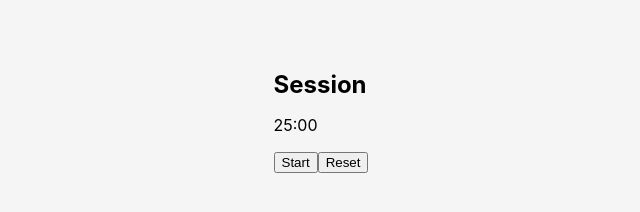
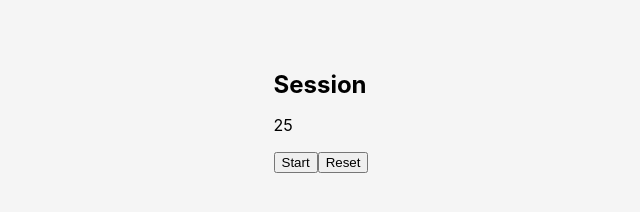
Before and after one commit to fletcher-greg/pomodora-clock, a React (Create React App) app: page / in a window 1280 px wide. Shown: the part 538-750 px from the top of the page, without its empty margins (319-959 px from the left). Built offline with nearby package versions, Linux system fonts and the light colour scheme.

Commit message:
add dispatch for inc and decrease

```diff
--- a/src/App.js
+++ b/src/App.js
@@ -1,111 +1,150 @@
-import React, {useState, useEffect, useContext, useReducer} from 'react';
-import {reducer, initialState} from './store/reducer'
-import './App.css';
+import React, { useState, useEffect, useContext, useReducer } from "react";
+import { reducer, initialState } from "./store/reducer";
+import "./App.css";
 
 function App() {
-  const [state, dispatch] = useReducer(reducer, initialState)
+  const [state, dispatch] = useReducer(reducer, initialState);
 
   return (
     <div className="App">
-      <Break />
-      <Session />
-      <Timer dispatch={dispatch} />
+      <Break dispatch={dispatch} />
+      <Session dispatch={dispatch} />
+      <Timer state={state} dispatch={dispatch} />
     </div>
   );
 }
 
 export default App;
 
+function Break({ dispatch }) {
+  let [bCount, setBCount] = useState(5);
 
-
-function Break(){
-
- let [bCount, setBCount] = useState(5)
-
- function inc(){
-  if(bCount >= 60 ){
-    return
+  function inc() {
+    if (bCount >= 60) {
+      return;
     }
-  setBCount(bCount +=1)
+    setBCount((bCount += 1));
   }
 
-function dec(){
-  if( bCount <=0){
-    return
+  function dec() {
+    if (bCount <= 0) {
+      return;
     }
-  setBCount(bCount -=1)
+    setBCount((bCount -= 1));
   }
 
-
- function brTime(){
-
-  return bCount
+  function brTime() {
+    return bCount;
   }
 
-return <div>
-  <h2 id='break-label'>Break Length</h2>
+  return (
+    <div>
+      <h2 id="break-label">Break Length</h2>
       <div className="break-content">
         <h2 id="break-length">{brTime()}</h2>
         <div className="btn-wrapper">
-    <button onClick={() => dec()} id="break-decrement">DEC</button>
-    <button onClick={() =>inc()} id="break-increment">INC</button>
+          <button onClick={() => dec()} id="break-decrement">
+            DEC
+          </button>
+          <button onClick={() => inc()} id="break-increment">
+            INC
+          </button>
         </div>
       </div>
     </div>
+  );
 }
 
+function Session({ dispatch }) {
+  let [session, setSession] = useState(25);
 
-function Session(){
-  let [session, setSession] = useState(25)
-
-  function inc(){
-    if(session >= 60 ){
-      return
+  function inc() {
+    if (session >= 60) {
+      return;
     }
-    setSession(session +=1)
+    setSession((session += 1));
+    dispatch({ type: "SESSINC" });
   }
 
-  function dec(){
-    if( session <=0){
-      return
+  function dec() {
+    if (session <= 0) {
+      return;
     }
-    setSession(session -=1)
+    setSession((session -= 1));
+    dispatch({ type: "SESSDEC" });
   }
 
-  function sessTime(){
-
-    return session
+  function sessTime() {
+    return session;
   }
 
- return <div>
-   <h2 id='session-label'>session Length</h2>
+  return (
+    <div>
+      <h2 id="session-label">session Length</h2>
       <div className="session-content">
         <h2 id="session-length">{sessTime()}</h2>
         <div className="btn-wrapper">
-     <button onClick={() => dec()} id="session-decrement">DEC</button>
-     <button onClick={() => inc()} id="session-increment">INC</button>
+          <button onClick={() => dec()} id="session-decrement">
+            DEC
+          </button>
+          <button onClick={() => inc()} id="session-increment">
+            INC
+          </button>
         </div>
       </div>
     </div>
+  );
 }
 
-
- function Timer({dispatch}){
-   return <section className="timer">
+function Timer({ state, dispatch }) {
+  useEffect(() => {});
+  return (
+    <section className="timer">
       <h2 id="timer-label">Session</h2>
-     <TimeLeft />
-     <Controls dispatch={dispatch}/>
+      <TimeLeft state={state} />
+      <Controls dispatch={dispatch} />
     </section>
+  );
 }
 
+function TimeLeft({ state }) {
+  const [count, setCount] = useState(25);
 
- function TimeLeft ({state}){
-   return <div className="time-left-wrapper"><p id="time-left">25:00</p></div>
+  const [isPlaying, setIsPlaying] = useState(false);
+  const { playing, session, bCount } = state;
+  useEffect(() => {
+    setCount(playing);
+    console.log("playing!");
+  }, [playing]);
+  useEffect(() => {}, [session]);
+
+  function CountDown() {
+    if (session.playing) {
+      return (
+        <div className="time-left-wrapper">
+          <p id="time-left">{session.count}</p>
+        </div>
+      );
+    } else {
+      return (
+        <div className="time-left-wrapper">
+          <p id="time-left">{bCount.count}</p>
+        </div>
+      );
+    }
+  }
+  return <CountDown />;
 }
 
- function Controls({dispatch}){
-   return <div className="controls-wrapper">
-     <button onClick={() => dispatch({type: 'START_STOP'})} id="start_stop">Start</button>
-     <button onClick={() => dispatch({type: 'SESSINC'})} id="reset">Reset</button>
+function Controls({ dispatch }) {
+  return (
+    <div className="controls-wrapper">
+      <button onClick={() => dispatch({ type: "START_STOP" })} id="start_stop">
+        Start
+      </button>
+      <button onClick={() => dispatch({ type: "SESSINC" })} id="reset">
+        Reset
+      </button>
     </div>
+  );
 }
--- a/src/store/reducer.js
+++ b/src/store/reducer.js
@@ -1,21 +1,28 @@
-
-
-
 export const initialState = {
-    playing: false,
-    timer: 25,
-    session: {playing: true, count: 25},
-    break: {playing: false, count: 5}
+  playing: false,
+  timer: 25,
+  session: { playing: true, count: 25 },
+  bCount: { playing: false, count: 5 }
+};
+export function reducer(state, action) {
+  switch (action.type) {
+    case "START_STOP":
+      console.log("works a fine");
+      return { ...state, playing: !state.playing };
+    case "RESET":
+      console.log("reset");
+      return initialState;
+    case "SESSINC":
+      return {
+        ...state,
+        session: { ...state.session.playing, count: (state.session.count += 1) }
+      };
+    case "SESSDEC":
+      return {
+        ...state,
+        session: { ...state.session.playing, count: (state.session.count -= 1) }
+      };
+    default:
+      return state;
+  }
 }
-export function reducer(state, action){
-    switch(action.type){
-        case 'START_STOP':
-            console.log('works a fine')
-            return {...state, playing: !state.playing}
-            case 'SESSINC':
-            console.log('works a fine')
-            return state
-        default:
-            return state
-    }
-}
```
Lines whose indentation alone changed are shown as unchanged.
